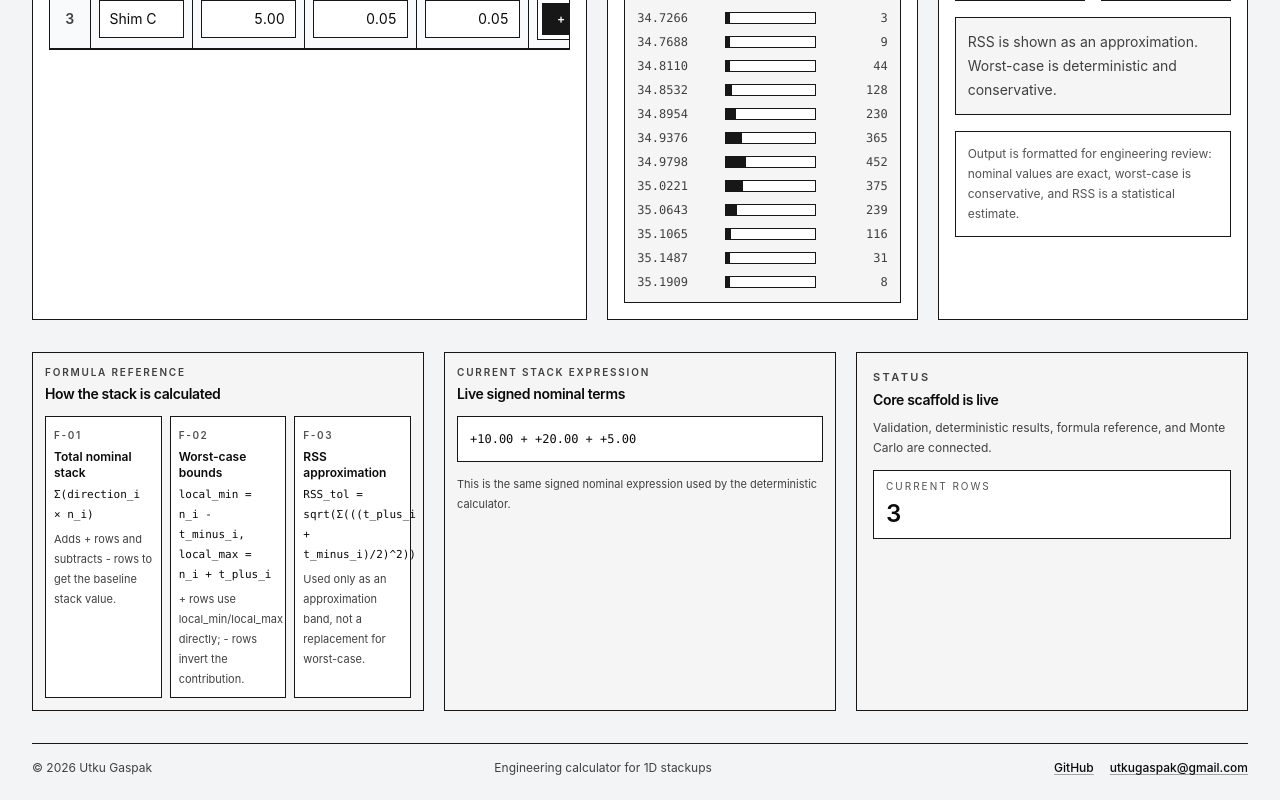
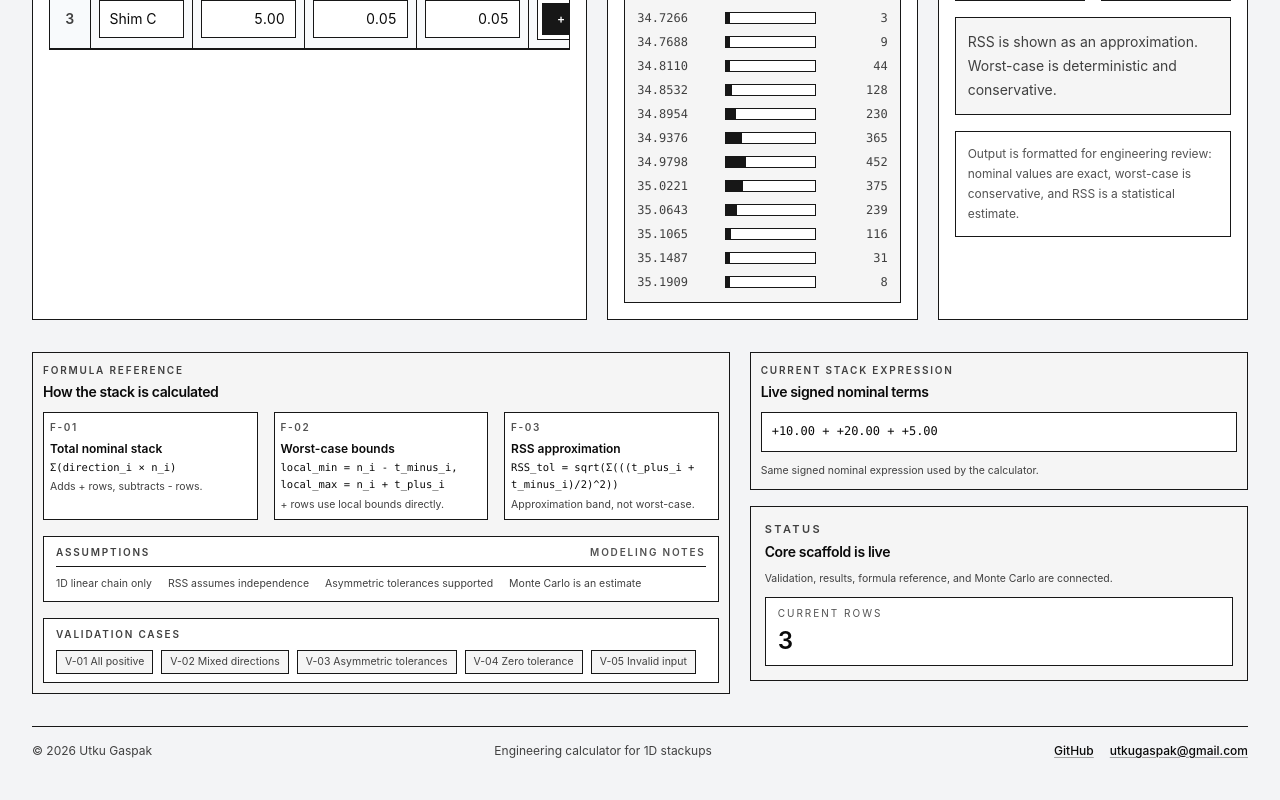
Before and after one commit to utku-gaspak/tolerance-stackup-analyser, a Next.js app: page / in a window 1280 px wide. Shown: the part 777-1577 px from the top of the page. Built offline with nearby package versions, Linux system fonts and the light colour scheme.

Commit message:
ui: tighten bottom section proportions

```diff
--- a/app/page.tsx
+++ b/app/page.tsx
@@ -117,20 +117,23 @@ export default function Home() {
         </div>
       </section>
 
-      <section className="grid gap-5 xl:grid-cols-3 xl:items-stretch">
+      <section className="grid gap-5 xl:grid-cols-[1.4fr_1fr]">
         <FormulaPanel rows={rows} compact />
+
+        <div className="grid gap-4 content-start">
           <CurrentStackExpressionPanel rows={rows} />
-        <aside className="h-full border border-neutral-900 bg-neutral-100 p-4">
+          <aside className="border border-neutral-900 bg-neutral-100 p-3.5">
             <p className="text-[11px] font-semibold uppercase tracking-[0.22em] text-neutral-700">Status</p>
             <h2 className="mt-1 text-sm font-semibold tracking-tight text-neutral-950">Core scaffold is live</h2>
-          <p className="mt-2 text-xs leading-5 text-neutral-700">
-            Validation, deterministic results, formula reference, and Monte Carlo are connected.
+            <p className="mt-2 text-[10.5px] leading-[1.1rem] text-neutral-700">
+              Validation, results, formula reference, and Monte Carlo are connected.
             </p>
-          <div className="mt-3 border border-neutral-900 bg-white px-3 py-2">
+            <div className="mt-2.5 border border-neutral-900 bg-white px-3 py-2">
               <p className="text-[10px] uppercase tracking-[0.2em] text-neutral-600">Current rows</p>
               <p className="mt-1 text-2xl font-semibold text-neutral-950 tabular-nums">{rows.length}</p>
             </div>
           </aside>
+        </div>
       </section>
 
       <footer className="border-t border-neutral-900 pt-4 text-xs text-neutral-700">
--- a/components/CurrentStackExpressionPanel.tsx
+++ b/components/CurrentStackExpressionPanel.tsx
@@ -8,14 +8,14 @@ export function CurrentStackExpressionPanel({ rows }: CurrentStackExpressionPane
   const expression = rows.map((row) => formatTerm(row.nominal, row.direction)).join(" + ");
 
   return (
-    <section className="h-full border border-neutral-900 bg-neutral-100 p-3">
+    <section className="h-full border border-neutral-900 bg-neutral-100 p-2.5">
       <p className="text-[10px] font-semibold uppercase tracking-[0.18em] text-neutral-700">Current stack expression</p>
       <h2 className="mt-1 text-sm font-semibold tracking-tight text-neutral-950">Live signed nominal terms</h2>
-      <div className="mt-3 border border-neutral-900 bg-white p-3 text-xs leading-5 text-neutral-700">
+      <div className="mt-2.5 border border-neutral-900 bg-white p-2.5 text-xs leading-[1.1rem] text-neutral-700">
         <p className="font-mono tabular-nums text-neutral-950 break-words">{expression || "No rows defined"}</p>
       </div>
-      <p className="mt-3 text-[11px] leading-5 text-neutral-700">
-        This is the same signed nominal expression used by the deterministic calculator.
+      <p className="mt-2.5 text-[10.5px] leading-[1.1rem] text-neutral-700">
+        Same signed nominal expression used by the calculator.
       </p>
     </section>
   );
--- a/components/FormulaPanel.tsx
+++ b/components/FormulaPanel.tsx
@@ -10,33 +10,57 @@ export function FormulaPanel({ rows, compact = false }: FormulaPanelProps) {
 
   if (compact) {
     return (
-      <section className="h-full border border-neutral-900 bg-neutral-100 p-3">
+      <section className="h-full border border-neutral-900 bg-neutral-100 p-2.5">
         <div className="flex items-start justify-between gap-4">
           <div>
             <p className="text-[10px] font-semibold uppercase tracking-[0.18em] text-neutral-700">Formula reference</p>
             <h2 className="mt-1 text-sm font-semibold tracking-tight text-neutral-950">How the stack is calculated</h2>
           </div>
         </div>
-        <div className="mt-3 grid gap-2 text-[11px] leading-5 text-neutral-700 xl:grid-cols-3">
+        <div className="mt-2.5 grid gap-4 text-[10.5px] leading-[1.1rem] text-neutral-700 xl:grid-cols-3">
           <CompactFormula
             id="F-01"
             title="Total nominal stack"
             formula="Σ(direction_i × n_i)"
-            note="Adds + rows and subtracts - rows to get the baseline stack value."
+            note="Adds + rows, subtracts - rows."
           />
           <CompactFormula
             id="F-02"
             title="Worst-case bounds"
             formula="local_min = n_i - t_minus_i, local_max = n_i + t_plus_i"
-            note="+ rows use local_min/local_max directly; - rows invert the contribution."
+            note="+ rows use local bounds directly."
           />
           <CompactFormula
             id="F-03"
             title="RSS approximation"
             formula="RSS_tol = sqrt(Σ(((t_plus_i + t_minus_i)/2)^2))"
-            note="Used only as an approximation band, not a replacement for worst-case."
+            note="Approximation band, not worst-case."
           />
         </div>
+
+        <article className="mt-4 border border-neutral-900 bg-white px-3 py-2">
+          <div className="flex items-center justify-between gap-3 border-b border-neutral-900 pb-1.5">
+            <p className="text-[10px] font-semibold uppercase tracking-[0.18em] text-neutral-700">Assumptions</p>
+            <p className="text-[10px] font-semibold uppercase tracking-[0.18em] text-neutral-600">Modeling notes</p>
+          </div>
+          <div className="mt-2 flex flex-wrap gap-x-4 gap-y-1 text-[10.5px] leading-[1.1rem] text-neutral-700">
+            <span>1D linear chain only</span>
+            <span>RSS assumes independence</span>
+            <span>Asymmetric tolerances supported</span>
+            <span>Monte Carlo is an estimate</span>
+          </div>
+        </article>
+
+        <article className="mt-4 border border-neutral-900 bg-white px-3 py-2">
+          <p className="text-[10px] font-semibold uppercase tracking-[0.18em] text-neutral-700">Validation cases</p>
+          <div className="mt-2 flex flex-wrap gap-2 text-[10.5px] leading-[1.1rem] text-neutral-700">
+            <span className="border border-neutral-900 bg-neutral-100 px-2 py-0.5">V-01 All positive</span>
+            <span className="border border-neutral-900 bg-neutral-100 px-2 py-0.5">V-02 Mixed directions</span>
+            <span className="border border-neutral-900 bg-neutral-100 px-2 py-0.5">V-03 Asymmetric tolerances</span>
+            <span className="border border-neutral-900 bg-neutral-100 px-2 py-0.5">V-04 Zero tolerance</span>
+            <span className="border border-neutral-900 bg-neutral-100 px-2 py-0.5">V-05 Invalid input</span>
+          </div>
+        </article>
       </section>
     );
   }
@@ -91,11 +115,11 @@ function CompactFormula({
   note: string;
 }) {
   return (
-    <article className="border border-neutral-900 bg-white p-2">
+    <article className="border border-neutral-900 bg-white p-1.5">
       <p className="text-[10px] font-semibold uppercase tracking-[0.16em] text-neutral-600">{id}</p>
       <h3 className="mt-1 text-xs font-semibold text-neutral-950">{title}</h3>
-      <p className="mt-1 font-mono text-[11px] leading-5 text-neutral-950 tabular-nums">{formula}</p>
-      <p className="mt-1 text-[11px] leading-5 text-neutral-700">{note}</p>
+      <p className="mt-0.5 font-mono text-[10.5px] leading-[1.1rem] text-neutral-950 tabular-nums">{formula}</p>
+      <p className="mt-0.5 text-[10.5px] leading-[1.1rem] text-neutral-700">{note}</p>
     </article>
   );
 }
```
Lines whose indentation alone changed are shown as unchanged.
